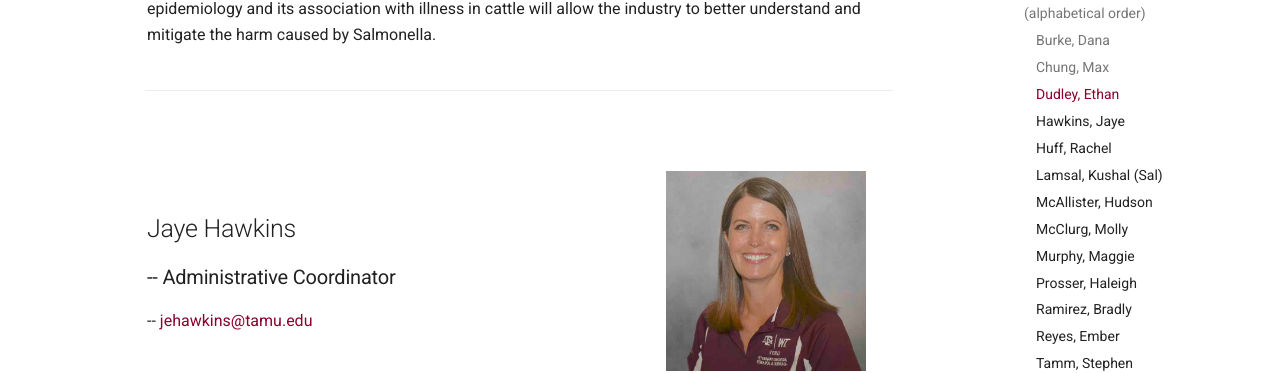
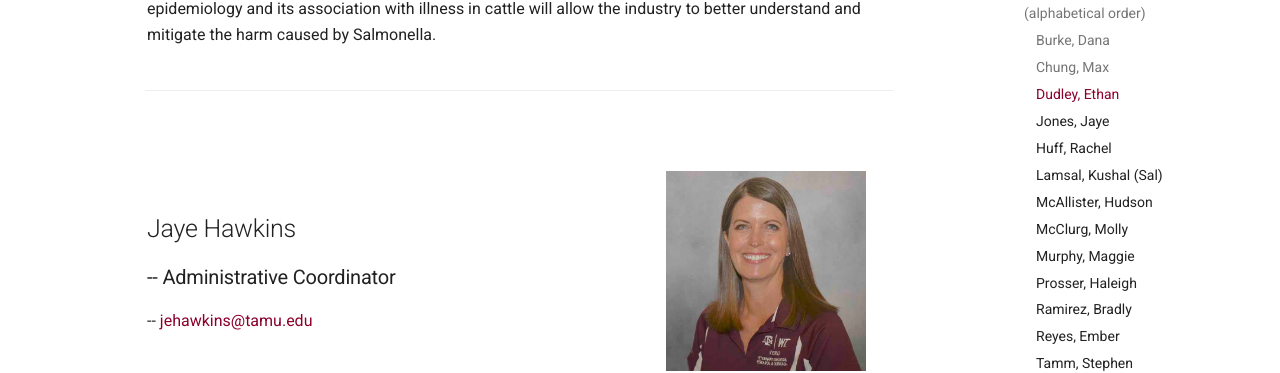
Before and after one commit to Microbial-Ecology-Group/vero-research, an MkDocs documentation site: the page built from docs/studentsandstaff.md, in a window 1280 px wide and 900 px high, scrolled down 1621 px. Shown: the part 134-507 px from the top of the window. Built offline with MkDocs 1.6.1 and Material for MkDocs 9.7.7, drawn with Linux system fonts in a browser that asks for light colours.

Commit message:
Update studentsandstaff.md

```diff
--- a/docs/studentsandstaff.md
+++ b/docs/studentsandstaff.md
@@ -52,7 +52,7 @@ title: People
   </div>
 </div>
 --------
-### Hawkins, Jaye  {:.invisible-header}
+### Jones, Jaye  {:.invisible-header}
 <div style="display: grid; grid-template-columns: 2fr 1fr; grid-template-rows: auto auto; gap: 2px; padding: 2px;">
   <div style="grid-column: 2; grid-row: 1 / span 2; text-align: center;">
     <img src="../assets/Hawkins.web.jpg" alt=""  loading="lazy" width="200" style="margin-right: 2px;"/>
```
